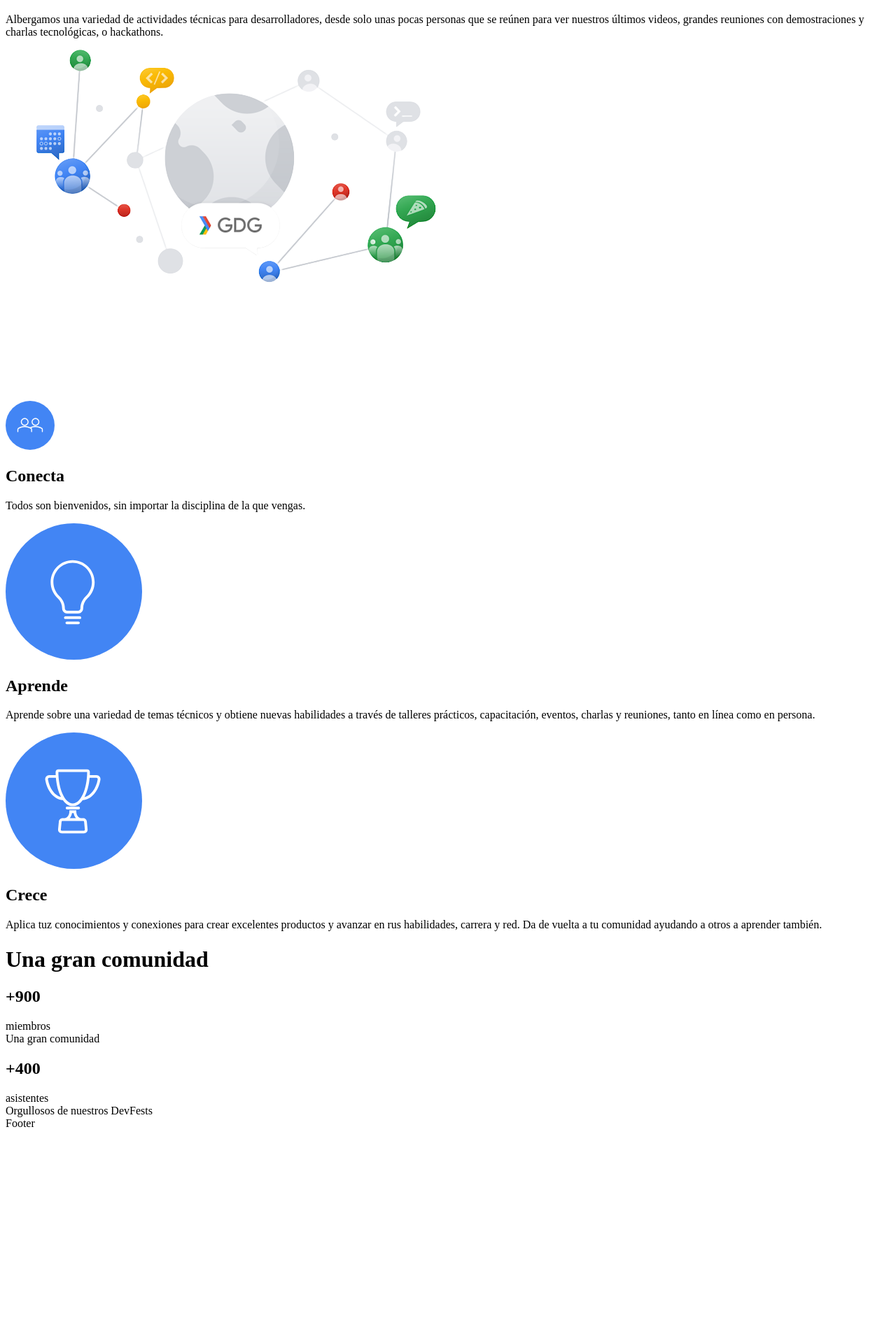
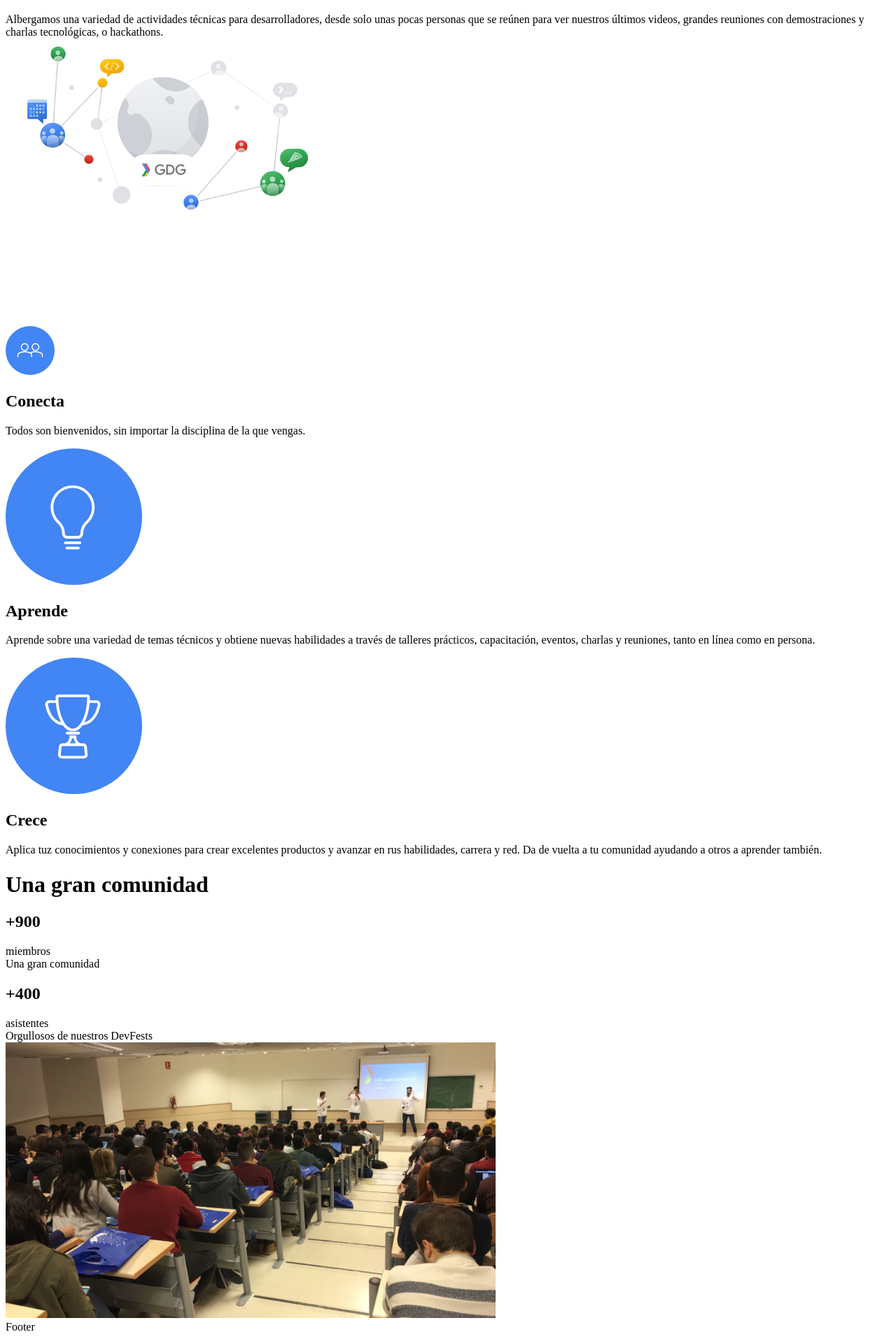
Before and after one commit to manuelalferez/petcan, a Next.js app: page / in a window 1280 px wide. Shown: the part 1092-3006 px from the top of the page at 70% size. Before the commit the page ends 2715 px from the top, so only its background shows below. Built offline with nearby package versions, Linux system fonts and the light colour scheme; grey boxes are pictures that could not be loaded.

Commit message:
Añadiendo responsive design a quienes somos

```diff
--- a/components/Aboutus.js
+++ b/components/Aboutus.js
@@ -3,12 +3,13 @@ import gdgConnect from "../public/gdgConnect.png";
 import iconConnect from "../public/icon_conecta.svg";
 import iconLearn from "../public/icon_aprende.svg";
 import iconGrow from "../public/icon_crece.svg";
+import eventPeople from "../public/eventPeople.jpeg";
 
 function Aboutus() {
   return (
     <div>
       <div>
-        <div className="p-4">
+        <div className="p-4 md:p-6">
           <h1 className="text-blue-500 text-3xl">¿Qué es GDG?</h1>
           <div className="p-2 text-justify">
             Los Google Developer Groups (GDGs) son entidades sin ánimo de lucro
@@ -17,7 +18,7 @@ function Aboutus() {
             personas que se dedican a esta área.
           </div>
         </div>
-        <div className="p-4">
+        <div className="p-4 md:p-6">
           <h2 className="text-blue-500 text-xl">¿Qué hacemos?</h2>
           <div className="p-2 text-justify">
             Albergamos una variedad de actividades técnicas para
@@ -25,17 +26,19 @@ function Aboutus() {
             ver nuestros últimos videos, grandes reuniones con demostraciones y
             charlas tecnológicas, o hackathons.
           </div>
-          <Image src={gdgConnect} />
+          <div className="flex justify-center">
+            <Image src={gdgConnect} width="450" height="253" />
+          </div>
         </div>
       </div>
-      <div className="bg-gray-100">
+      <div className="bg-gray-100 md:flex md:items-center	md:p-6">
         <iframe
           src="https://www.youtube.com/embed/V6s5kjSoqzw"
           title="YouTube video player"
           frameborder="0"
           allow="accelerometer; autoplay; clipboard-write; encrypted-media; gyroscope; picture-in-picture"
           allowfullscreen
-          className="hidden"
+          className="hidden md:inline md:h-60 md:w-96 lg:h-72 lg:w-full"
         ></iframe>
         <div>
           <div className="p-6">
@@ -78,21 +81,30 @@ function Aboutus() {
           </div>
         </div>
       </div>
-      <div className="p-4">
+      <div className="p-4 lg:p-6">
         <h1 className="text-blue-500 text-3xl mb-4">Una gran comunidad</h1>
-        <div className="bg-green-400 p-4 rounded-xl mx-8">
-          <div className="flex ">
-            <h2 className="text-3xl">+900</h2>
-            <div className="ml-2 self-center"> miembros</div>
+        <div className="md:flex md:justify-center md:items-center">
+          <div>
+            <div className="bg-green-400 p-4 rounded-xl mx-8">
+              <div className="flex ">
+                <h2 className="text-3xl lg:text-5xl">+900</h2>
+                <div className="ml-2 self-center lg:text-xl"> miembros</div>
+              </div>
+              <div className="lg:text-2xl lg:pt-2">Una gran comunidad</div>
+            </div>
+            <div className="bg-blue-400 p-4 rounded-xl mt-4 mx-8">
+              <div className="flex ">
+                <h2 className="text-3xl lg:text-5xl">+400</h2>
+                <div className="ml-2 self-center lg:text-xl"> asistentes</div>
+              </div>
+              <div className="lg:text-2xl lg:pt-2">
+                Orgullosos de nuestros DevFests
+              </div>
+            </div>
           </div>
-          <div>Una gran comunidad</div>
-        </div>
-        <div className="bg-blue-400 p-4 rounded-xl mt-4 mx-8">
-          <div className="flex ">
-            <h2 className="text-3xl">+400</h2>
-            <div className="ml-2 self-center"> asistentes</div>
+          <div className="hidden md:inline md:p-6">
+            <Image src={eventPeople} width="700" height="394" />
           </div>
-          <div>Orgullosos de nuestros DevFests</div>
         </div>
       </div>
     </div>
```
Also changed, not shown: public/eventPeople.jpeg (added).
